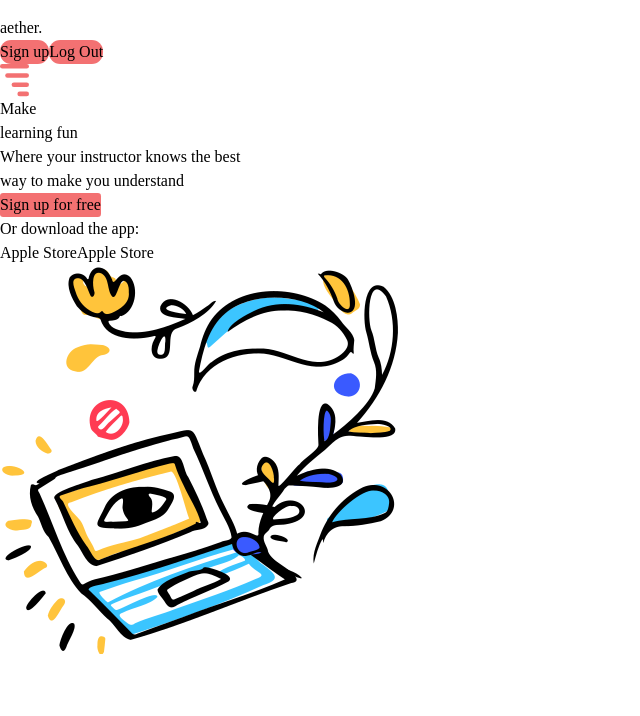
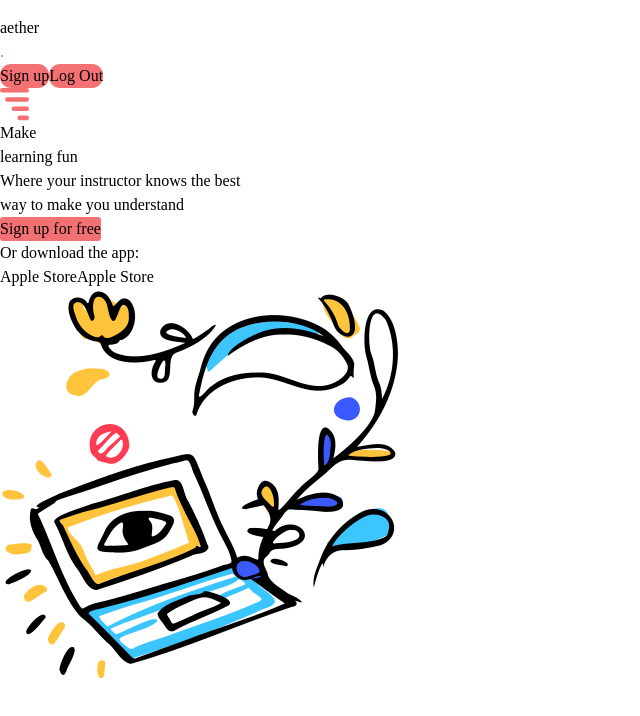
Before and after one commit to tawfiqealahi/aether-landing-page, a React (Vite) app: page / in a window 1280 px wide. Shown: the top 716 px of the page, without its empty margins (0-640 px from the left). Built offline with nearby package versions, Linux system fonts and the light colour scheme.

Commit message:
landing page

```diff
--- a/package.json
+++ b/package.json
@@ -25,6 +25,7 @@
     "eslint-plugin-react-refresh": "^0.4.14",
     "globals": "^15.11.0",
     "postcss": "^8.4.47",
+    "prettier": "^3.0.0-alpha.6",
     "tailwindcss": "^3.4.14",
     "vite": "^5.4.10"
   }
--- a/src/Component/Navbar/Hero/Hero.css
+++ b/src/Component/Navbar/Hero/Hero.css
@@ -1,4 +1,4 @@
-.heroSignupButton{
+.heroSignUpButton{
     background: #F37172;
     border-radius: .2rem ;
     -webkit-border-radius: .2rem ;
--- a/src/Component/Navbar/Hero/Hero.jsx
+++ b/src/Component/Navbar/Hero/Hero.jsx
@@ -7,7 +7,7 @@ const Hero = () => {
             <div className='w-1/2'>
              <h3 className='mt-10 font-bold  text-neutral-950 text-5xl ' >Make <br /> learning fun </h3>
             <p className='my-10'>Where your instructor knows the best <br /> way to make you understand</p>
-            <button className='p-2 my-10  font-bold  heroSignupButton'>Sign up for free</button>
+            <button className='p-2 my-10  font-semibold  heroSignUpButton'>Sign up for free</button>
             <div>
                 <h4 className=''>Or download the app:</h4>
                 <div className='flex justify-between w-60 my-3'>
@@ -17,7 +17,7 @@ const Hero = () => {
             </div>
             </div>
             <div className='w-1/2'>
-                <img src={landingImage} className='flex mx-auto m-10' alt="landing image" srcset=""  />
+                <img src={landingImage} className='flex mx-auto m-10' alt="landing image"  />
             </div>
         </div>
     );
--- a/src/Component/Navbar/Navbar.css
+++ b/src/Component/Navbar/Navbar.css
@@ -7,3 +7,6 @@
     -o-border-radius: .7rem ;
     -webkit-border-radius: .7rem ;
 }
+.dot{
+    color: #F37172;
+}
--- a/src/Component/Navbar/Navbar.jsx
+++ b/src/Component/Navbar/Navbar.jsx
@@ -11,11 +11,17 @@ const Navbar = () => {
 
     return (
         <div className="flex justify-between  ">
-    <div className="text-4xl font-bold ">aether.</div>
+  <div className='flex'>
+   <div className="text-4xl font-bold ">aether
+   </div>
+   <p className='dot text-4xl font-bold'>.</p>
+   </div>
     <div className= "flex ">
-    <button className=" border px-1 mx-1 login">Sign up</button>
-    <button className=" border px-1 mx-1 login" onClick={handleLogIn}>{(logIn?'Log In':'Log Out')}</button>
-    <div><img src={hamburger} alt="" srcset="" /></div>
+    <button className=" border px-1 mx-1 font-semibold login">Sign up</button>
+    <button className=" border px-1 mx-1 font-semibold login" onClick={handleLogIn}>{(logIn?'Log In':'Log Out')}</button>
+    <div>
+    <img src={hamburger} alt="hamburger menu" />
+    </div>
      </div>
 
 
```
Also changed, not shown: 1 other file (tests, documents, lock files or other folders).
